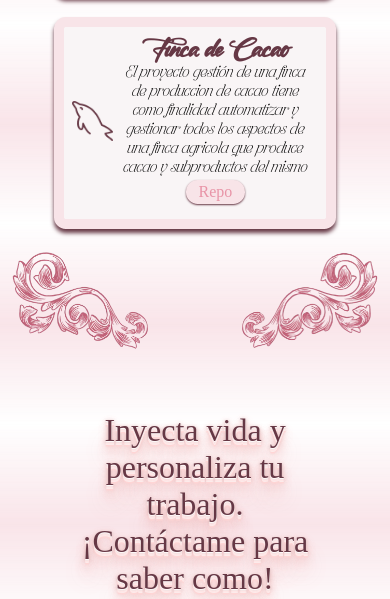
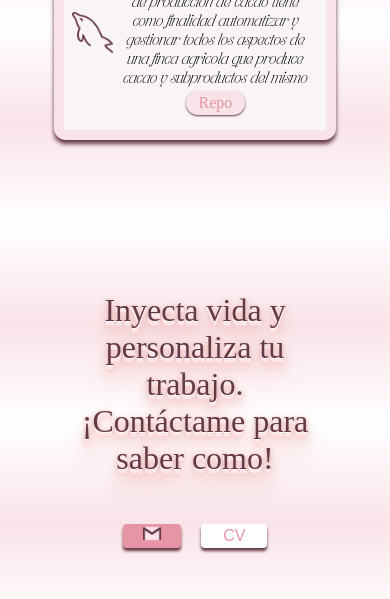
Before and after one commit to MichelLasso/Portafolio, a plain HTML site: page index.html in a window 390 px wide. Shown: the part 3276-3875 px from the top of the page. Drawn offline with Linux system fonts and the light colour scheme; a web font is replaced by a local one.

Commit message:
feat :sparkles: Portafolio con gmail y hoja de vida descargable

```diff
--- a/index.html
+++ b/index.html
@@ -5,12 +5,13 @@
     <meta name="viewport" content="width=device-width, initial-scale=1.0">
     <title>val</title>
     <link rel="stylesheet" href="style.css">
-    <link rel="icon" href="image/image-removebg-preview (6).png">
+    <link rel="icon" href="image/icons8-vimeo-25.png">
 </head>
 <body>
+    <div id="todo">
         <div class="menu">
             <h3><a href="#me">Informacion</a></h3>
-        <h3><a href="#proyectos">Proyectos</a></h3>
+            <h3><a href="#project">Proyectos</a></h3>
             <h3><a href="#c">Contacto</a></h3>
         </div>
         <div class="part1">
@@ -44,6 +45,7 @@
                 <div class="contImgMe">
                     <img src="image/Imagen de WhatsApp 2025-03-09 a las 11.42.20_6003046e.jpg" alt="" class="imgMe">
                 </div>
+
                 <div class="textMe"> <span>Desarrolladora Full stack junior. </span> <br> Soy Valerie Michel Lasso Lizcano.<br>Me encanta crear soluciones innovadoras y dar vida a ideas a través del código. Siempre estoy explorando nuevas tecnologías y perfeccionando mis habilidades para construir experiencias digitales impactantes.</div>
                 <div class="habilidades">Competencias Personales</div>
                 <div class="textMe">Me destaco por mi capacidad de comunicación en público, lo que me permite conectar con audiencia
@@ -61,7 +63,6 @@
                 </div>
                 <div class="habilidades">Herramientas de desarrollo</div>
                 <div class="lenguajes">
-                <img src="image/icons8-aplicación-canva-50.png" alt="" class="img50">
                     <img src="image/icons8-apache-netbeans-50.png" alt="" class="img50">
                     <img src="image/icons8-visual-studio-code-2019-48.png" alt="" class="img48">
                     <img src="image/icons8-github-50.png" alt="" class="img50">
@@ -74,11 +75,7 @@
             </div>
         </div>
         <div class="part3">
-        <div class="BordeSuperior" id="proyectos">
-            <img src="image/image-removebg-preview (2).png" alt="bordeDecoracion" class="borde">
-            <img src="image/image-removebg-preview (2).png" alt="bordeDecoracion" class="borde borde2">
-        </div>
-        <div class="texto">Proyectos</div>
+            <div class="texto" id="project">Proyectos</div>
             <div class="contProyectos">
                 <div class="proyectos">
                     <div class="imgTecnologias">
@@ -134,12 +131,17 @@
                     </div>
                 </div>
             </div>
-        <div class="BordeInferior" id="c">
-            <img src="image/image-removebg-preview (2).png" alt="bordeDecoracion" class="borde borde3">
-            <img src="image/image-removebg-preview (2).png" alt="bordeDecoracion" class="borde borde4">
         </div>
+        <div class="textContacto" id="c">Inyecta vida y personaliza tu trabajo.<br> ¡Contáctame para saber como!</div>
+        <div class="contGmail">
+            <button class="gmail">
+                <a href="mailto:valerie01liz01@gmail.com">
+                <img src="image/icons8-gmail-96.png" alt="" class="imgGmail"></a>
+            </button>
+            <button class="HojaDeVida">
+                <a href="CV/hoja.pdf" download="hoja.pdf">CV</a>
+            </button>
         </div>
-    <div class="textContacto">Inyecta vida y personaliza tu trabajo.<br> ¡Contáctame para saber como!</div>
         <div class="derechos">
             <img src="image/icons8-creative-commons-todos-los-derechos-reservados-24.png" alt="" class="imgDerechos">
             Valerie Lasso CampusLands</div>
@@ -148,5 +150,6 @@
             <a href="https://github.com/MichelLasso"><img src="image/icons8-github-100.png" alt="" class="contactoImg"></a>
             <a href="https://www.linkedin.com/in/valerie-lasso-419592338?utm_source=share&utm_campaign=share_via&utm_content=profile&utm_medium=android_app"><img src="image/icons8-linkedin-100.png" alt="" class="contactoImg"></a>
         </div>
+    </div>
 </body>
 </html>
--- a/style.css
+++ b/style.css
@@ -28,6 +28,11 @@ body{
 .part1{
     padding-top: 4vw;
     flex-wrap: wrap;
+}
+#modoDiaNoche{
+    width: 4vw;
+    height: 4vw;
+    background-color: #663845;
 }
 .menu{
     width: 100vw;
@@ -126,6 +131,9 @@ h3{
 .part3{
     border-top: 6px solid #663845;
 }
+.textFrase{
+    display: flex;
+}
 .proyectos{
     width: 30vw;
     padding: 2vw;
@@ -168,13 +176,37 @@ h4{
     font-family: sans-serif;
     text-align: center;
 }
+.contGmail{
+    display: flex;
+    margin-top: -3vw;
+    justify-content: center;
+    align-items: center;
+    margin-bottom: 14vw;
+    gap: 20px;
+}
+.imgGmail{
+    width: 2.3vw;
+}
+.gmail{
+    width: 8vw;
+    height: 3vw;
+    border-radius: 1vw;
+    background-color: #e894a7;
+    font-family: ttf;
+    font-size: 1.3rem;
+    border: none;
+    display: flex;
+    justify-content: center;
+    align-items: center;
+    box-shadow: 0px 3px 3px #663845;
+}
 .texto{
     font-size: 5rem;
     font-family: titulos;
-    margin-top: -5vw;
     display: flex;
     justify-content: center;
     color: #663845;
+    margin-top: 4vw;
 }
 .contProyectos{
     margin-top: 5vw;
@@ -319,6 +351,7 @@ span{
 }
 .textContacto{
     padding: 5vw;
+    margin-top: 24vw;
     color: #663845;
     text-align: center;
     font-family: ttf;
@@ -334,24 +367,36 @@ span{
     width: 1.3vw;
     height: 1.3vw;
 }
+.gmail:hover{
+    transform: scale(1.1);
+    transition: transform 0.3s ease-in-out;
+}
 .derechos{
     font-size: 1rem;
-    padding-bottom: 2vw;
     align-items: center;
     display: flex;
     color: #663845;
     font-family: titulos;
     justify-content: center;
 }
-.flecha{
-    width: 0vw;
-    height: 0vw;
-    border-style: solid;
-    transform: rotatex(190deg);
-    border-width: 0vw 3vw 5vw 3vw;
-    padding-bottom: 3vw;
-    transition: all 0.3s ease-in-out;
-    border-color: transparent transparent #663845 transparent;
+
+.HojaDeVida{
+    width: 8vw;
+    height: 3vw;
+    background-color: white;
+    display: flex;
+    justify-content: center;
+    align-items: center;
+    border-radius: 1vw;
+    height: 3vw;
+    font-size: 1rem;
+    border: none;
+    color: #663845;
+    box-shadow: 0px 3px 3px #663845;
+}
+.HojaDeVida:hover{
+    transform: scale(1.1);
+    transition: transform 0.3s ease-in-out;
 }
 @media (max-width: 718px) {
     .textContacto{
@@ -456,4 +501,15 @@ span{
         width: 17vw;
         height: 17vw;
     }
+    .gmail{
+        width: 15vw;
+        height: 6vw;
+    }
+    .imgGmail{
+        width: 5vw;
+    }
+    .HojaDeVida{
+        width: 17vw;
+        height: 6vw;
+    }
 }
```
Also changed, not shown: image/icons8-descargar.gif (added), image/icons8-gmail-96.png (added), image/icons8-vimeo-25.png (added), 1 other file. Lines whose indentation alone changed are shown as unchanged.
